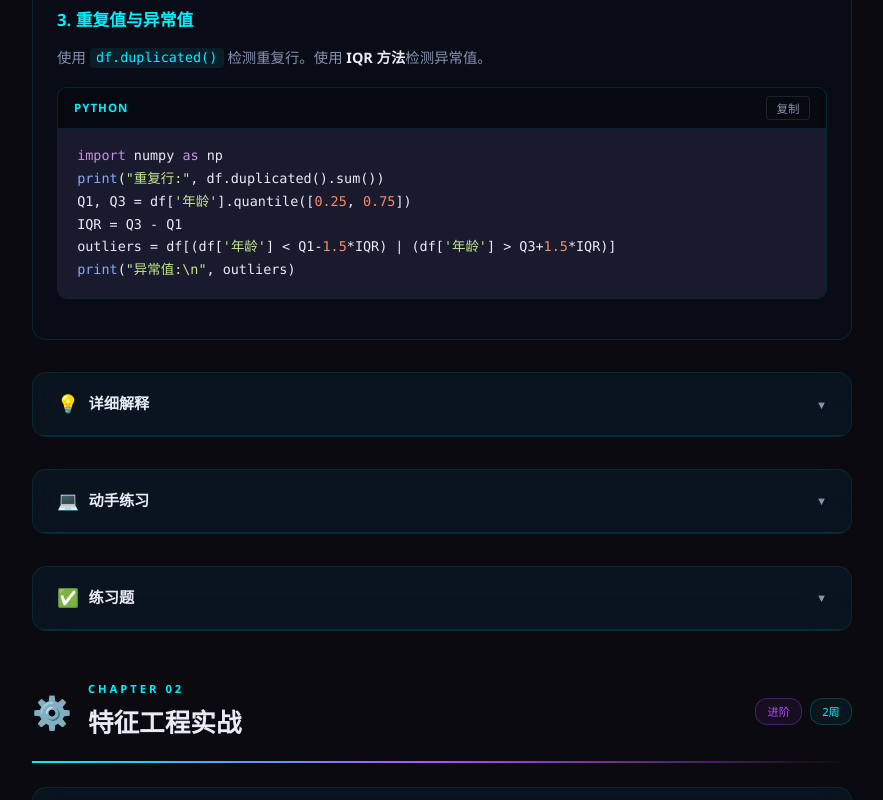
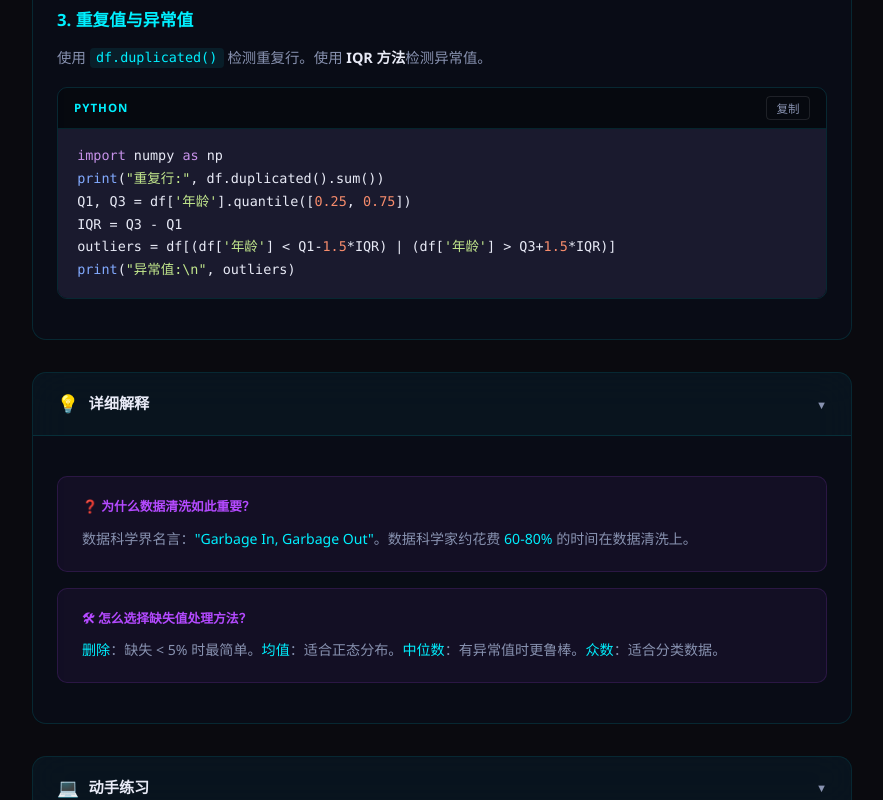
Before and after one commit to qrmxu/my-space1, a plain HTML site: page camp-data-analysis-tech.html in a window 1280 px wide. Shown: the part 2000-2800 px from the top of the page, without its empty margins (338-1221 px from the left). Drawn offline with Linux system fonts and the light colour scheme; animation ran at ten frames a second.

Commit message:
fix: 修复内容不可见 - fade-in默认显示+section-body默认展开

```diff
--- a/camp-data-analysis-tech.html
+++ b/camp-data-analysis-tech.html
@@ -69,7 +69,7 @@ body{font-family:'Segoe UI','PingFang SC','Microsoft YaHei',sans-serif;backgroun
 .section-title-bar .title{font-size:.95rem;font-weight:600;color:var(--text-primary);flex:1}
 .section-title-bar .arrow{color:var(--text-secondary);font-size:.7rem;transition:transform .3s}
 .section-title-bar.open .arrow{transform:rotate(180deg)}
-.section-body{padding:1.5rem;display:none}
+.section-body{padding:1.5rem;display:block;}
 .section-body.open{display:block}
 .video-placeholder{width:100%;aspect-ratio:16/9;background:rgba(13,17,35,0.8);border:1px solid var(--glass-border);border-radius:10px;display:flex;flex-direction:column;align-items:center;justify-content:center;color:var(--text-secondary);gap:.8rem}
 .video-placeholder .play-icon{width:60px;height:60px;border-radius:50%;background:rgba(0,240,255,0.1);border:2px solid var(--neon-cyan);display:flex;align-items:center;justify-content:center;font-size:1.5rem;color:var(--neon-cyan)}
@@ -146,8 +146,8 @@ body{font-family:'Segoe UI','PingFang SC','Microsoft YaHei',sans-serif;backgroun
 .footer-text .heart{color:var(--neon-pink);animation:heartbeat 1.5s ease infinite}
 @keyframes heartbeat{0%,100%{transform:scale(1)}50%{transform:scale(1.2)}}
 @keyframes fadeInUp{from{opacity:0;transform:translateY(30px)}to{opacity:1;transform:translateY(0)}}
-.fade-in{opacity:0;transform:translateY(30px);transition:all .8s ease}
-.fade-in.visible{opacity:1;transform:translateY(0)}
+.fade-in{opacity:1;transform:none;transition:all .8s ease}
+.fade-in.visible{opacity:1;transform:none}
 .camp-back{display:inline-flex;align-items:center;gap:.5rem;margin-top:1.5rem;padding:.6rem 1.5rem;border-radius:8px;font-size:.85rem;color:var(--text-secondary);background:var(--glass-bg);border:1px solid var(--glass-border);text-decoration:none;transition:all .3s}
 .camp-back:hover{color:var(--text-primary);background:rgba(30,41,59,0.6);border-color:rgba(255,255,255,0.15)}
 .camp-back svg{width:16px;height:16px}
```
